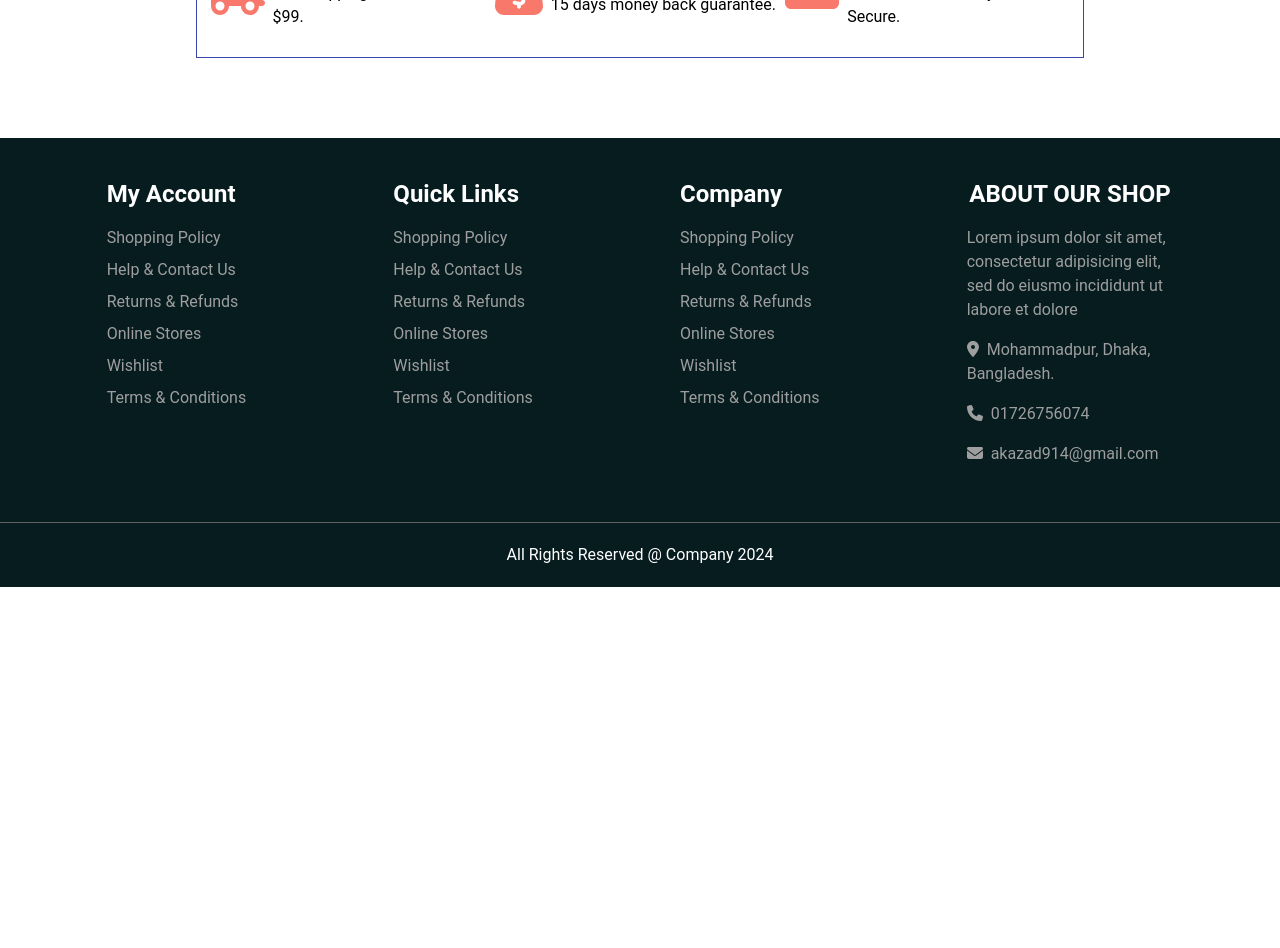
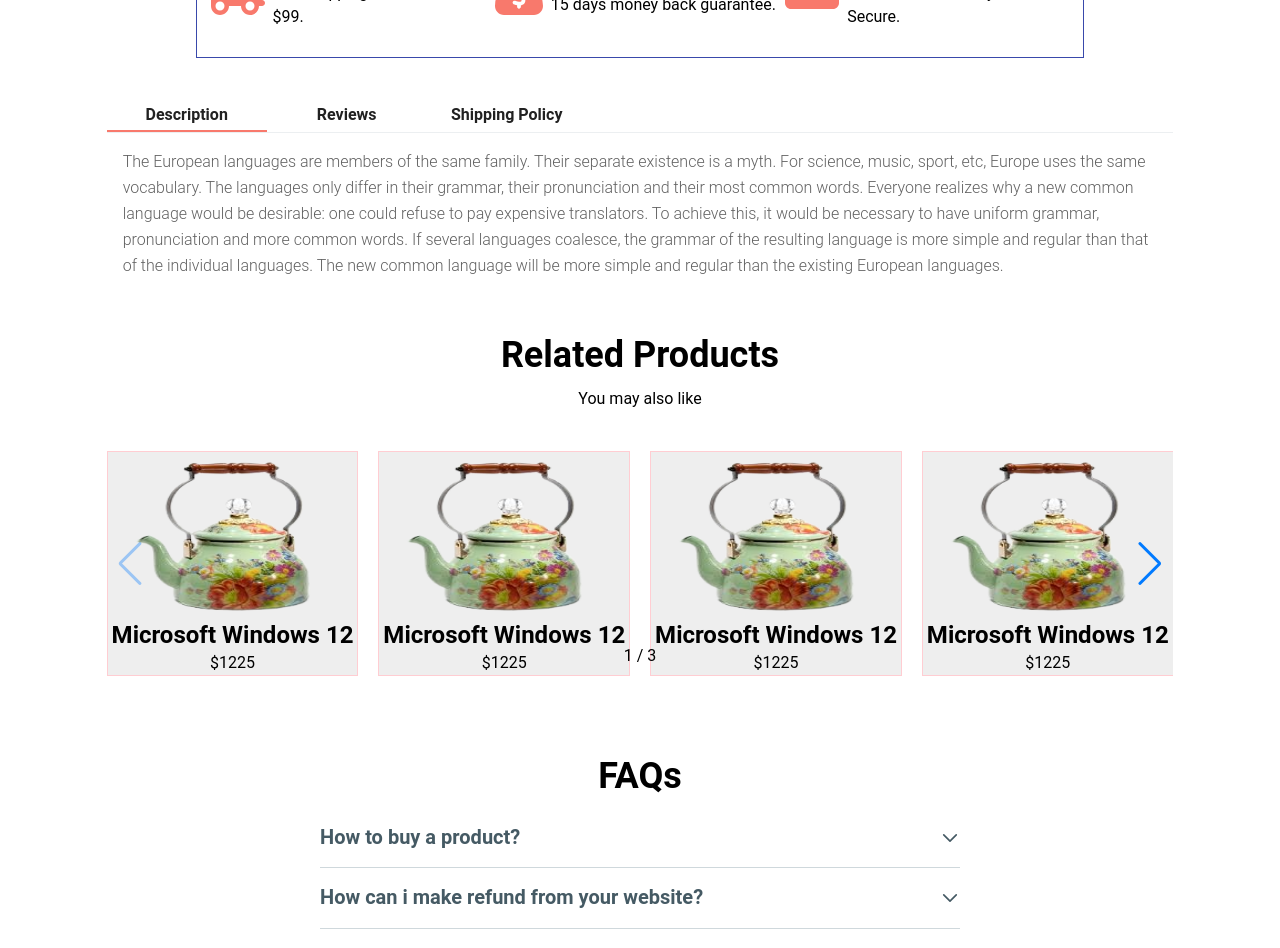
Before and after one commit to akazad1235/eccomers_reactjs, a React (Vite) app: page /product/details in a window 1280 px wide. Shown: the part 920-1868 px from the top of the page. Before the commit the page ends 1507 px from the top, so only its background shows below. Built offline with nearby package versions, Linux system fonts and the light colour scheme.

Commit message:
relative product and faq added inside product details page

```diff
--- a/src/pages/productDetails/ProductDetails.jsx
+++ b/src/pages/productDetails/ProductDetails.jsx
@@ -5,9 +5,12 @@ import Footer from '../../components/Footer';
 import { FontAwesomeIcon } from '@fortawesome/react-fontawesome';
 import { faCartShopping, faPlus, faMinus, faMoneyCheck, faTruckFast  } from '@fortawesome/free-solid-svg-icons';
 import Reliable from '../../components/Reliable';
+import TabsDetails from './TabsDetails';
+import ProductSlider from '../../components/ProductSlider';
+import ProductFaq from './ProductFaq';
 
 const ProductDetails = () => {
-    const [productCount, setProductCount] = useState(0)
+    const [productCount, setProductCount] = useState(1)
     return (
         <>
             <Header/>
@@ -15,7 +18,7 @@ const ProductDetails = () => {
             <div className='w-5/6 mx-auto my-10'>
                 <div className="flex gap-10">
                     <div className="flex-1 w-full product-image">
-                        <img src="https://new-99.myshopify.com/cdn/shop/products/30_27d6af23-a8d0-42ae-8019-452086d0749a_1024x1024.png?v=1680176669" alt="" />
+                        <img  className='w-full' src="https://new-99.myshopify.com/cdn/shop/products/30_27d6af23-a8d0-42ae-8019-452086d0749a_1024x1024.png?v=1680176669" alt="" />
 
                     </div>
                     <div className="flex-1 w-full product-info">
@@ -74,7 +77,28 @@ const ProductDetails = () => {
             <div className="w-5/6 mx-auto reliable">
                 <Reliable/>
             </div>
-            <Footer/>
+            <div className="w-5/6 mx-auto my-10 tabs">
+                <TabsDetails/>
+            </div>
+            <div className="w-5/6 mx-auto my-10 relative-products">
+                <div className="info">
+                    <h2 className='my-3 text-4xl font-bold text-center'>Related Products</h2>
+                    <p className='text-center'>You may also like</p>
+                </div>
+                <div className="my-10 product-slider">
+                    <ProductSlider/>
+                </div>
+            </div>
+            <div className="w-3/6 mx-auto my-20 faq">
+                <div className="info">
+                    <h2 className='my-3 text-4xl font-bold text-center'>FAQs</h2>
+                </div>
+                <ProductFaq/>
+            </div>
+            <div className="footer">
+               <Footer/>
+            </div>
+
         </>
     );
 };
--- /dev/null
+++ b/src/pages/productDetails/ProductFaq.jsx
@@ -0,0 +1,60 @@
+import React from "react";
+import {
+  Accordion,
+  AccordionHeader,
+  AccordionBody,
+} from "@material-tailwind/react";
+
+const ProductFaq = () => {
+    const [open, setOpen] = React.useState(0);
+
+  const handleOpen = (value) => setOpen(open === value ? 0 : value);
+  function Icon({ id, open }) {
+    return (
+      <svg
+        xmlns="http://www.w3.org/2000/svg"
+        fill="none"
+        viewBox="0 0 24 24"
+        strokeWidth={2}
+        stroke="currentColor"
+        className={`${id === open ? "rotate-180" : ""} h-5 w-5 transition-transform`}
+      >
+        <path strokeLinecap="round" strokeLinejoin="round" d="M19.5 8.25l-7.5 7.5-7.5-7.5" />
+      </svg>
+    );
+}
+  return (
+    <>
+      <Accordion open={open === 1} icon={<Icon id={1} open={open} />}>
+        <AccordionHeader onClick={() => handleOpen(1)}>How to buy a product?</AccordionHeader>
+        <AccordionBody>
+          We&apos;re not always in the position that we want to be at. We&apos;re constantly
+          growing. We&apos;re constantly making mistakes. We&apos;re constantly trying to express
+          ourselves and actualize our dreams.
+        </AccordionBody>
+      </Accordion>
+      <Accordion open={open === 2} icon={<Icon id={2} open={open} />}>
+        <AccordionHeader onClick={() => handleOpen(2)}>
+        How can i make refund from your website?
+        </AccordionHeader>
+        <AccordionBody>
+          We&apos;re not always in the position that we want to be at. We&apos;re constantly
+          growing. We&apos;re constantly making mistakes. We&apos;re constantly trying to express
+          ourselves and actualize our dreams.
+        </AccordionBody>
+      </Accordion>
+      <Accordion open={open === 3} icon={<Icon id={3} open={open} />}>
+        <AccordionHeader onClick={() => handleOpen(3)}>
+        I am a new user. How should I start?
+        </AccordionHeader>
+        <AccordionBody>
+          We&apos;re not always in the position that we want to be at. We&apos;re constantly
+          growing. We&apos;re constantly making mistakes. We&apos;re constantly trying to express
+          ourselves and actualize our dreams.
+        </AccordionBody>
+      </Accordion>
+    </>
+  );
+};
+
+export default ProductFaq;
--- /dev/null
+++ b/src/pages/productDetails/TabsDetails.jsx
@@ -0,0 +1,75 @@
+import React from "react";
+import {
+  Tabs,
+  TabsHeader,
+  TabsBody,
+  Tab,
+  TabPanel,
+} from "@material-tailwind/react";
+const TabsDetails = () => {
+    const [activeTab, setActiveTab] = React.useState("description");
+    const data = [
+      {
+        label: "Description",
+        value: "description",
+        desc: `The European languages are members of the same family. Their separate existence is a myth. For science, music, sport, etc, Europe uses the same vocabulary. The languages only differ in their grammar, their pronunciation and their most common words. Everyone realizes why a new common language would be desirable: one could refuse to pay expensive translators.
+              To achieve this, it would be necessary to have uniform grammar, pronunciation and more common words. If several languages coalesce, the grammar of the resulting language is more simple and regular than that of the individual languages. The new common language will be more simple and regular than the existing European languages.`,
+      },
+      {
+        label: "Reviews",
+        value: "reviews",
+        desc: `Because it's about motivating the doers. Because I'm here
+        to follow my dreams and inspire other people to follow their dreams, too.`,
+      },
+      {
+        label: "Shipping Policy",
+        value: "shipping-policy",
+        desc: `
+              Shipping policy
+              It's important to start by clarifying to customers that your order processing times are separate from the shipping times they see at checkout.
+
+              All orders are processed within X to X business days (excluding weekends and holidays) after receiving your order confirmation email. You will receive another notification when your order has shipped.
+
+              Include any other pertinent information towards the beginning, such as potential delays due to a high volume of orders or postal service problems that are outside of your control.
+
+              Domestic Shipping Rates and Estimates
+              For calculated shipping rates: Shipping charges for your order will be calculated and displayed at checkout.
+
+              For simple flat rate shipping: We offer $X flat rate shipping to [list countries].
+
+              You can also emphasize any free shipping thresholds you offer (e.g. free shipping for orders over $75). For multiple shipping options, you can list carrier options, prices, and delivery times in a table.
+        `,
+      },
+    ];
+    return (
+        <Tabs value={activeTab}>
+          <TabsHeader
+            className="p-0 bg-transparent border-b rounded-none border-blue-gray-50"
+            indicatorProps={{
+              className:
+                "bg-transparent border-b-2 border-secondary shadow-none rounded-none w-40",
+            }}
+          >
+            {data.map(({ label, value }) => (
+              <Tab
+                key={value}
+                value={value}
+                onClick={() => setActiveTab(value)}
+                className={activeTab === value ? "text-gray-900 font-bold w-40" : "text-gray-900 font-bold w-40"}
+              >
+                {label}
+              </Tab>
+            ))}
+          </TabsHeader>
+          <TabsBody>
+            {data.map(({ value, desc }) => (
+              <TabPanel key={value} value={value}>
+                {desc}
+              </TabPanel>
+            ))}
+          </TabsBody>
+        </Tabs>
+      );
+};
+
+export default TabsDetails;
```
